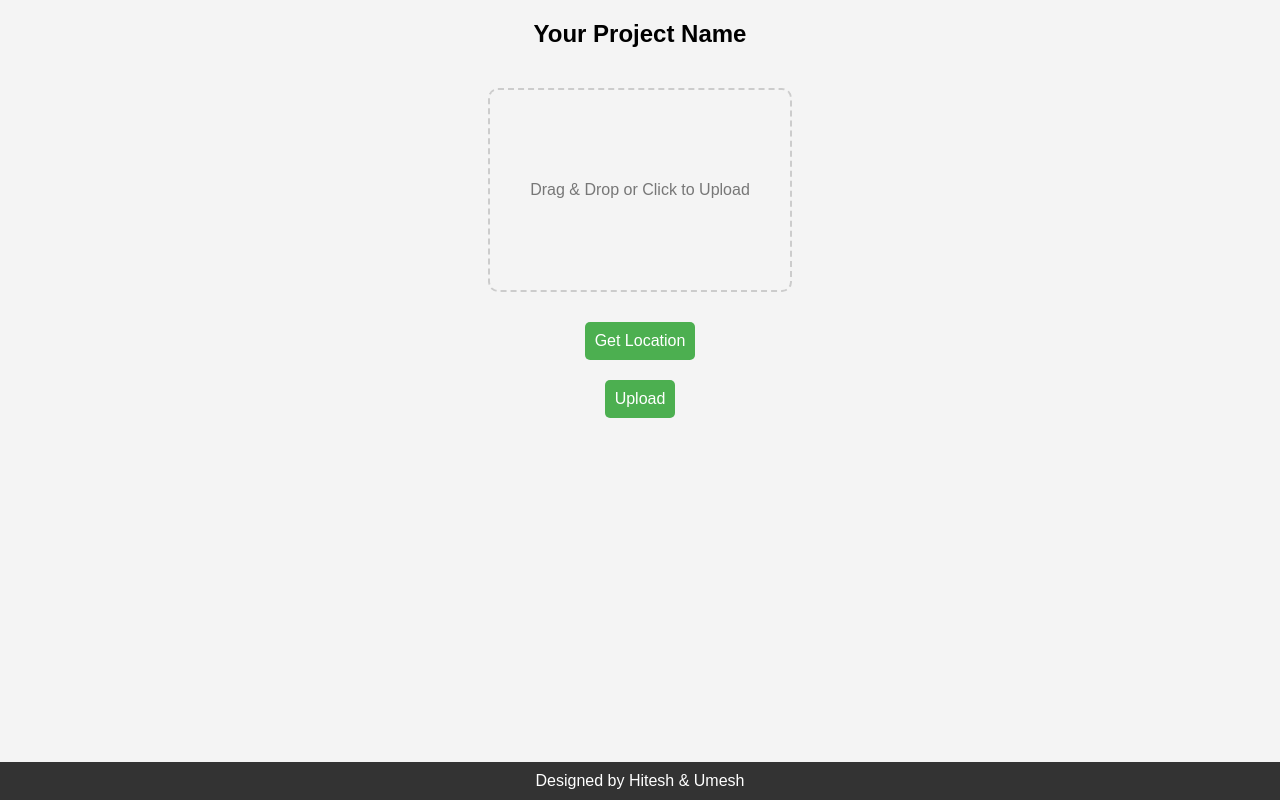
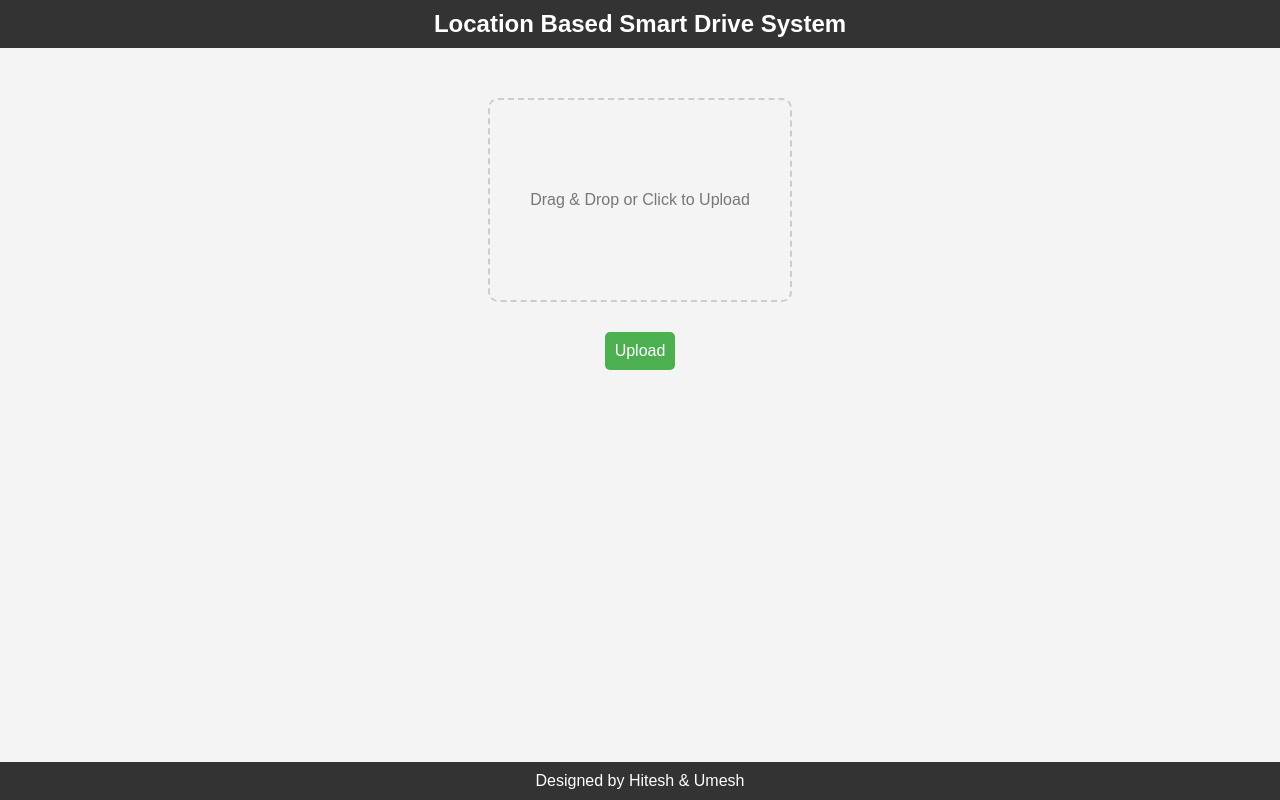
Before and after one commit to hiteshvats/Location-based-Smart-Drive, a website: page public/index.html in a window 1280 px wide. Drawn offline with Linux system fonts and the light colour scheme; some packages are replaced by stand-ins of ours.

Commit message:
modify dropbox

```diff
--- a/public/app.js
+++ b/public/app.js
@@ -6,10 +6,7 @@ document.addEventListener('DOMContentLoaded', () => {
     const previewImage = document.getElementById('previewImage');
 
     let currentCity = '';
-
-    getLocationBtn.addEventListener('click', () => {
-        getLocationAndSetCity();
-    });
+    getLocationAndSetCity();
 
     uploadBtn.addEventListener('click', () => {
         if (!currentCity) {
--- a/public/index.html
+++ b/public/index.html
@@ -11,7 +11,7 @@
 </head>
 
 <body>
-    <header>Your Project Name</header>
+    <header>Location Based Smart Drive System</header>
 
     <div id="dropBox">
         <input type="file" id="imageInput" style="display: none;" accept="image/*">
@@ -21,7 +21,6 @@
         </label>
     </div>
 
-    <button id="getLocationBtn">Get Location</button>
     <button id="uploadBtn">Upload</button>
 
     <footer>Designed by Hitesh & Umesh</footer>
--- a/public/styles.css
+++ b/public/styles.css
@@ -10,9 +10,16 @@ body {
 }
 
 header {
-    margin: 20px 0;
+    margin: 0;
+	margin-bottom: 30px;
+    text-align: center;
+    padding: 10px;
     font-size: 24px;
     font-weight: bold;
+    background-color: #333;
+    color: white;
+    top: 0;
+    width: 100%;
 }
 
 #dropBox {
@@ -49,7 +56,6 @@ header {
     color: #4caf50;
 }
 
-#getLocationBtn,
 #uploadBtn {
     padding: 10px;
     margin: 10px;
@@ -62,7 +68,6 @@ header {
     transition: background-color 0.3s ease;
 }
 
-#getLocationBtn:hover,
 #uploadBtn:hover {
     background-color: #45a049;
 }
```
Also changed, not shown: uploads/Berlin/1700014958415.png (deleted), uploads/Berlin/1700014965666.png (deleted), uploads/Victoria/Screenshot 2023-10-26 011427.exe.png (deleted).
